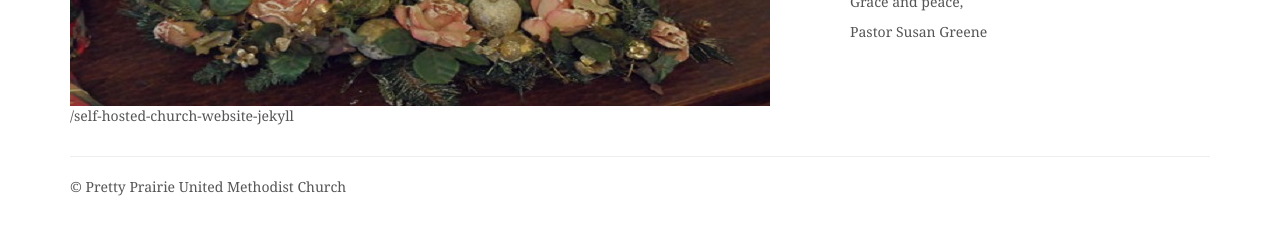
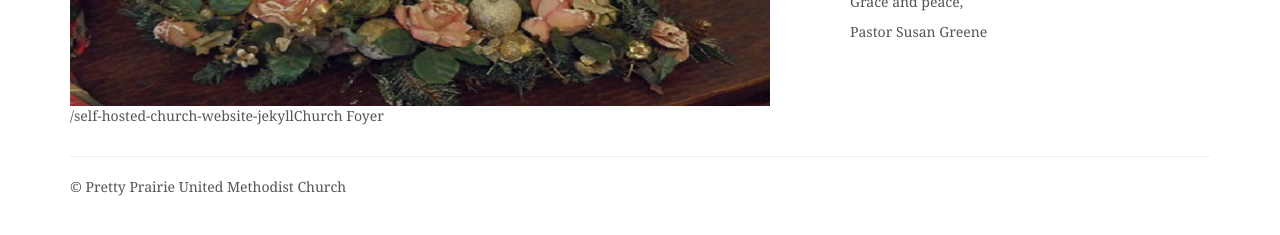
Before and after one commit to KatherineMichel/self-hosted-church-website-jekyll, a Jekyll site: the page built from welcome.md, in a window 1280 px wide. Shown: the part 512-747 px from the top of the page. Built offline with Jekyll 4.4.1, drawn with Linux system fonts in a browser that asks for light colours; nearby versions of some CDN libraries; library files that are not in the unit come from our copies.

Commit message:
Update welcome.md

```diff
--- a/welcome.md
+++ b/welcome.md
@@ -3,6 +3,7 @@ layout: page
 permalink: /welcome/
 title: Pastor's Welcome
 image: /images/welcome-sign.jpg
+caption: Church Foyer
 ---
 Welcome to Pretty Prairie United Methodist Church! On our website, you will find pictures and information about the church building. But it's not the building that is important. God's people are the church, growing together as his disciples through the many activities that take place here, locally and globally. The spirit of God's grace guides us to see every person as a vital part of the living and growing body of Christ. We look forward to seeing what God will help us accomplish in the years ahead. We welcome you to join us in transforming lives through Jesus Christ.
 
```
